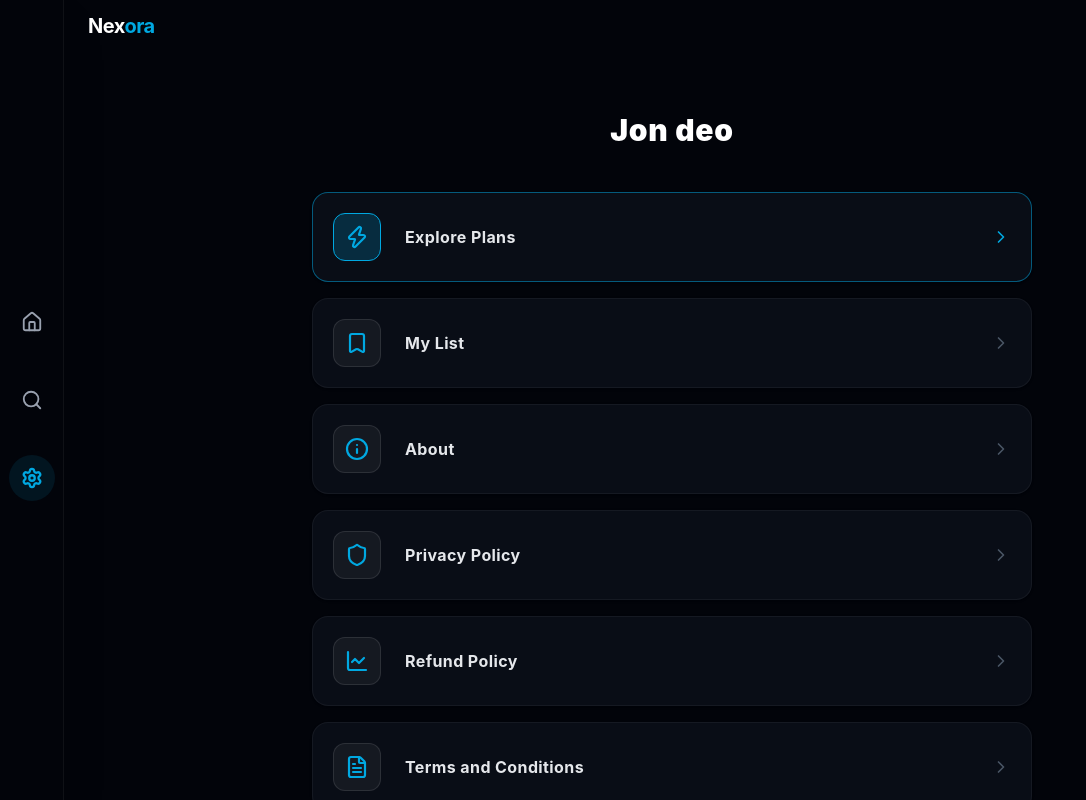
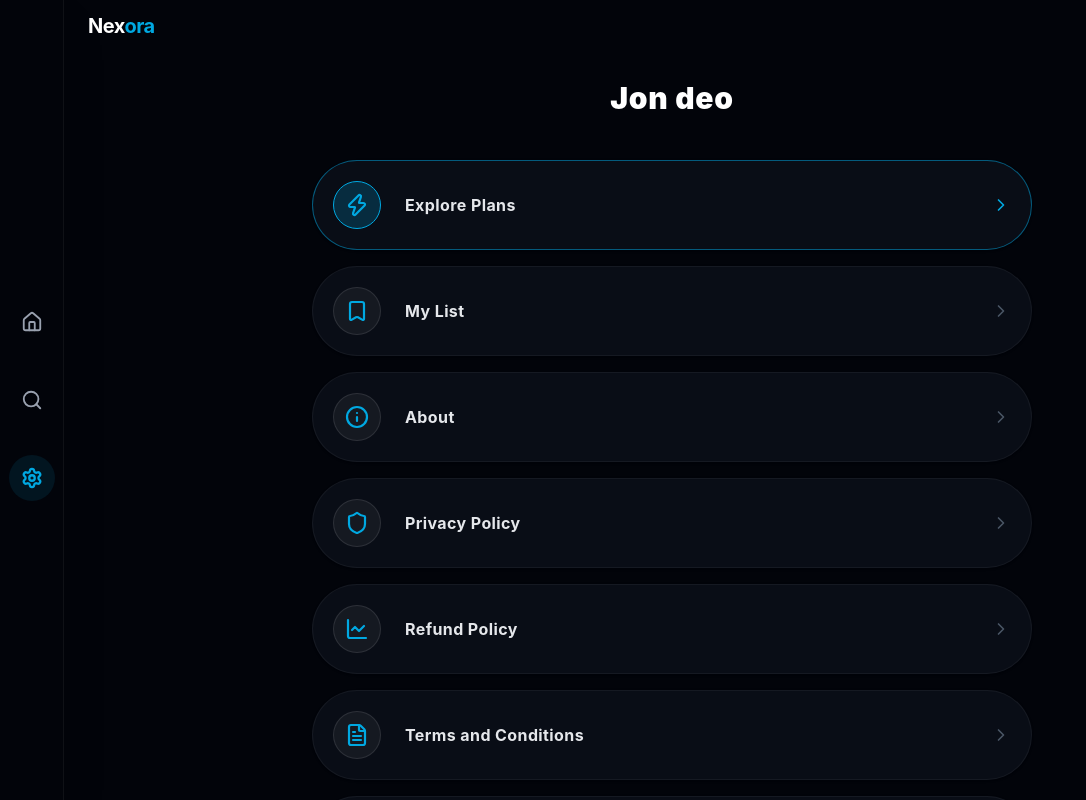
Before and after one commit to PankajPote18/SoundSphere, a React (Vite) app: page /settings in a window 1280 px wide. Shown: the top 800 px of the page, without its empty margins (0-1086 px from the left). Built offline with nearby package versions, Linux system fonts and the light colour scheme.

Commit message:
Changes Done3

```diff
--- a/src/components/HeroCarousel.jsx
+++ b/src/components/HeroCarousel.jsx
@@ -45,7 +45,7 @@ const HeroCarousel = ({ movies, showSearch = false }) => {
   // Determine heights dynamically
   let heightClass = "h-[55vh] md:h-[65vh] lg:h-[68vh]";
   if (deviceMode === 'mobile') {
-    heightClass = "h-[48vh] min-h-[320px]";
+    heightClass = "h-[47vh] min-h-[320px]";
   } else if (deviceMode === 'mobile-desktop') {
     heightClass = "h-[30vh] min-h-[220px]";
   }
--- a/src/pages/LoginPage.jsx
+++ b/src/pages/LoginPage.jsx
@@ -28,7 +28,7 @@ const LoginPage = () => {
         <form onSubmit={handleContinue} className="space-y-4">
 
           {/* Input Field */}
-          <div className="flex items-center bg-[#252833] border border-gray-600 rounded-lg overflow-hidden focus-within:border-[#00A8E1] transition-colors">
+          <div className="flex items-center bg-[#252833] border border-gray-600 rounded-full overflow-hidden focus-within:border-[#00A8E1] transition-colors">
             <div className="px-4 py-3 text-white font-medium border-r border-gray-600">
               +91
             </div>
@@ -47,7 +47,7 @@ const LoginPage = () => {
           <button
             type="submit"
             disabled={mobileNo.length < 10}
-            className={`w-full py-3 rounded-lg font-bold transition-colors ${
+            className={`w-full py-3 rounded-full font-bold transition-colors ${
               mobileNo.length >= 10
                 ? 'bg-[#00A8E1] hover:bg-[#008bc0] text-white shadow-lg'
                 : 'bg-gray-600 text-gray-400 cursor-not-allowed'
--- a/src/pages/PlansPage.jsx
+++ b/src/pages/PlansPage.jsx
@@ -92,7 +92,7 @@ const PlansPage = () => {
         </div>
 
         {/* Pay Now Button */}
-        <button className="w-full py-4 bg-[#00A8E1] hover:bg-[#008bc0] text-white font-bold text-lg rounded-xl shadow-lg hover:scale-[1.02] transition-all duration-200">
+        <button className="w-full py-4 bg-[#00A8E1] hover:bg-[#008bc0] text-white font-bold text-lg rounded-full shadow-lg hover:scale-[1.02] transition-all duration-200">
           Pay Now
         </button>
 
--- a/src/pages/SettingsPage.jsx
+++ b/src/pages/SettingsPage.jsx
@@ -37,30 +37,54 @@ const SettingsPage = () => {
   const user = userStr ? JSON.parse(userStr) : null;
 
   return (
-    <div className="w-full bg-bg-dark pt-16 md:pt-20 pb-32 flex flex-col items-center justify-center min-h-[calc(100vh-80px)]">
+    <div className="w-full bg-bg-dark pt-16 md:pt-20 pb-8 flex flex-col items-center min-h-[calc(100vh-80px)]">
 
-      {/* User Profile */}
-      <div className="flex flex-col items-center mt-2 md:mt-8 mb-6 md:mb-10">
-        <h1 className="text-2xl md:text-3xl font-black text-white mb-1 tracking-wide">Jon deo</h1>
+      {/* Centered Content Wrapper */}
+      <div className="flex-1 w-full max-w-3xl flex flex-col justify-center">
+        {/* User Profile */}
+        <div className="flex flex-col items-center mb-6 md:mb-10">
+          <h1 className="text-2xl md:text-3xl font-black text-white mb-1 tracking-wide">Jon deo</h1>
+        </div>
+
+        {/* Settings Menu */}
+        <div className="w-full px-6 space-y-4">
+          {menuItems.filter(item => !item.isLogout).map((item, index) => (
+            <button
+              key={index}
+              onClick={() => handleNavigation(item)}
+              className={`w-full flex items-center justify-between p-4 md:p-5 bg-bg-card hover:bg-white/5 border ${item.isHighlight ? 'border-[#00A8E1]/50 shadow-[0_0_15px_rgba(0,168,225,0.15)]' : 'border-white/5'} rounded-full transition-all duration-300 group shadow-sm hover:shadow-md cursor-pointer`}
+            >
+              <div className="flex items-center space-x-4 md:space-x-6">
+                <div className={`w-10 h-10 md:w-12 md:h-12 rounded-full flex items-center justify-center border transition-colors ${item.isHighlight ? 'bg-[#00A8E1]/20 border-[#00A8E1]' : 'bg-white/5 border-white/10 group-hover:border-[#00A8E1]/40'}`}>
+                  <item.icon className={`w-5 h-5 md:w-6 md:h-6 text-[#00A8E1]`} strokeWidth={2.2} />
+                </div>
+                <span className={`font-bold text-sm md:text-base tracking-wide text-gray-200 group-hover:text-white transition-colors`}>
+                  {item.name}
+                </span>
+              </div>
+              <ChevronRight size={20} className={`${item.isHighlight ? 'text-[#00A8E1]' : 'text-gray-600 group-hover:text-gray-400'} transition-colors`} />
+            </button>
+          ))}
+        </div>
       </div>
 
-      {/* Settings Menu */}
-      <div className="w-full max-w-3xl px-6 space-y-4">
-        {menuItems.map((item, index) => (
+      {/* Logout Button Pinned to Bottom */}
+      <div className="w-full max-w-3xl px-6 mt-8">
+        {menuItems.filter(item => item.isLogout).map((item, index) => (
           <button
             key={index}
             onClick={() => handleNavigation(item)}
-            className={`w-full flex items-center justify-between p-4 md:p-5 bg-bg-card hover:bg-white/5 border ${item.isHighlight ? 'border-[#00A8E1]/50 shadow-[0_0_15px_rgba(0,168,225,0.15)]' : 'border-white/5'} rounded-2xl transition-all duration-300 group shadow-sm hover:shadow-md cursor-pointer`}
+            className="w-full flex items-center justify-between p-4 md:p-5 bg-bg-card hover:bg-white/5 border border-white/5 rounded-full transition-all duration-300 group shadow-sm hover:shadow-md cursor-pointer"
           >
             <div className="flex items-center space-x-4 md:space-x-6">
-              <div className={`w-10 h-10 md:w-12 md:h-12 rounded-xl flex items-center justify-center border transition-colors ${item.isHighlight ? 'bg-[#00A8E1]/20 border-[#00A8E1]' : 'bg-white/5 border-white/10 group-hover:border-[#00A8E1]/40'}`}>
-                <item.icon className={`w-5 h-5 md:w-6 md:h-6 ${item.isLogout ? 'text-[#00A8E1]' : 'text-[#00A8E1]'}`} strokeWidth={2.2} />
+              <div className="w-10 h-10 md:w-12 md:h-12 rounded-full flex items-center justify-center border bg-white/5 border-white/10 group-hover:border-[#00A8E1]/40 transition-colors">
+                <item.icon className="w-5 h-5 md:w-6 md:h-6 text-[#00A8E1]" strokeWidth={2.2} />
               </div>
-              <span className={`font-bold text-sm md:text-base tracking-wide text-gray-200 group-hover:text-white transition-colors`}>
+              <span className="font-bold text-sm md:text-base tracking-wide text-gray-200 group-hover:text-white transition-colors">
                 {item.name}
               </span>
             </div>
-            <ChevronRight size={20} className={`${item.isHighlight ? 'text-[#00A8E1]' : 'text-gray-600 group-hover:text-gray-400'} transition-colors`} />
+            <ChevronRight size={20} className="text-gray-600 group-hover:text-gray-400 transition-colors" />
           </button>
         ))}
       </div>
@@ -69,18 +93,18 @@ const SettingsPage = () => {
       {showLogoutConfirm && (
         <div className="fixed inset-0 z-50 flex items-center justify-center bg-black/80 backdrop-blur-sm p-4 animate-fade-in">
           <div className="w-full max-w-sm bg-bg-card border border-white/10 rounded-2xl p-6 shadow-2xl transform transition-transform duration-300 scale-100">
-            <h3 className="text-xl font-bold text-white mb-2">Confirm Logout</h3>
-            <p className="text-gray-400 text-sm mb-6 leading-relaxed">Are you sure you want to logout? You will need to verify your phone number again.</p>
+            <h3 className="text-xl font-bold text-white mb-2">Logout</h3>
+            <p className="text-gray-400 text-sm mb-6 leading-relaxed">Are you sure you want to logout?</p>
             <div className="flex gap-4">
               <button
                 onClick={() => setShowLogoutConfirm(false)}
-                className="flex-1 py-3 px-4 rounded-xl bg-white/5 hover:bg-white/10 text-gray-300 font-bold border border-white/5 hover:border-white/15 transition-all duration-300 cursor-pointer text-sm"
+                className="flex-1 py-3 px-4 rounded-full bg-white/5 hover:bg-white/10 text-gray-300 font-bold border border-white/5 hover:border-white/15 transition-all duration-300 cursor-pointer text-sm"
               >
                 Cancel
               </button>
               <button
                 onClick={handleConfirmLogout}
-                className="flex-1 py-3 px-4 rounded-xl bg-[#00A8E1] hover:bg-[#008bc0] text-white font-bold transition-all duration-300 cursor-pointer text-sm shadow-lg shadow-[#00A8E1]/20"
+                className="flex-1 py-3 px-4 rounded-full bg-[#00A8E1] hover:bg-[#008bc0] text-white font-bold transition-all duration-300 cursor-pointer text-sm shadow-lg shadow-[#00A8E1]/20"
               >
                 Logout
               </button>
```
Also changed, not shown: src/pages/DetailPage.jsx (+22 -24 lines).
